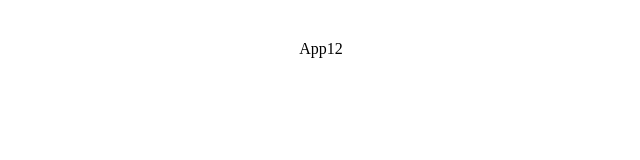
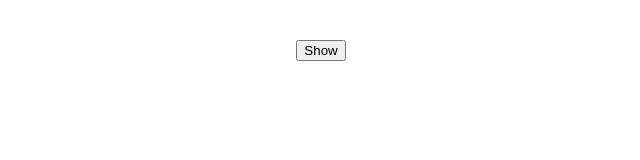
Before and after one commit to tla111/react-course-pedrotech, a React (Vite) app in the folder frontend/: page / in a window 1280 px wide. Shown: the top 160 px of the page, without its empty margins (319-959 px from the left). Built offline with nearby package versions, Linux system fonts and the light colour scheme.

Commit message:
created button & isVisble state

```diff
--- a/frontend/src/App12.jsx
+++ b/frontend/src/App12.jsx
@@ -1,10 +1,16 @@
-import React from 'react'
+import React, { useState } from 'react'
 import './App.css'
 
 
 const App12 = () => {
+    const [isVisible, setIsVisible] = useState(false)
     return (
-        <div className="App">App12</div>
+        <div className="App">
+            <button>
+                {isVisible ? "Hide" : "Show"}
+            </button>
+            {isVisible && <h1>Hidden Text</h1>}
+        </div>
     )
 }
 
```
